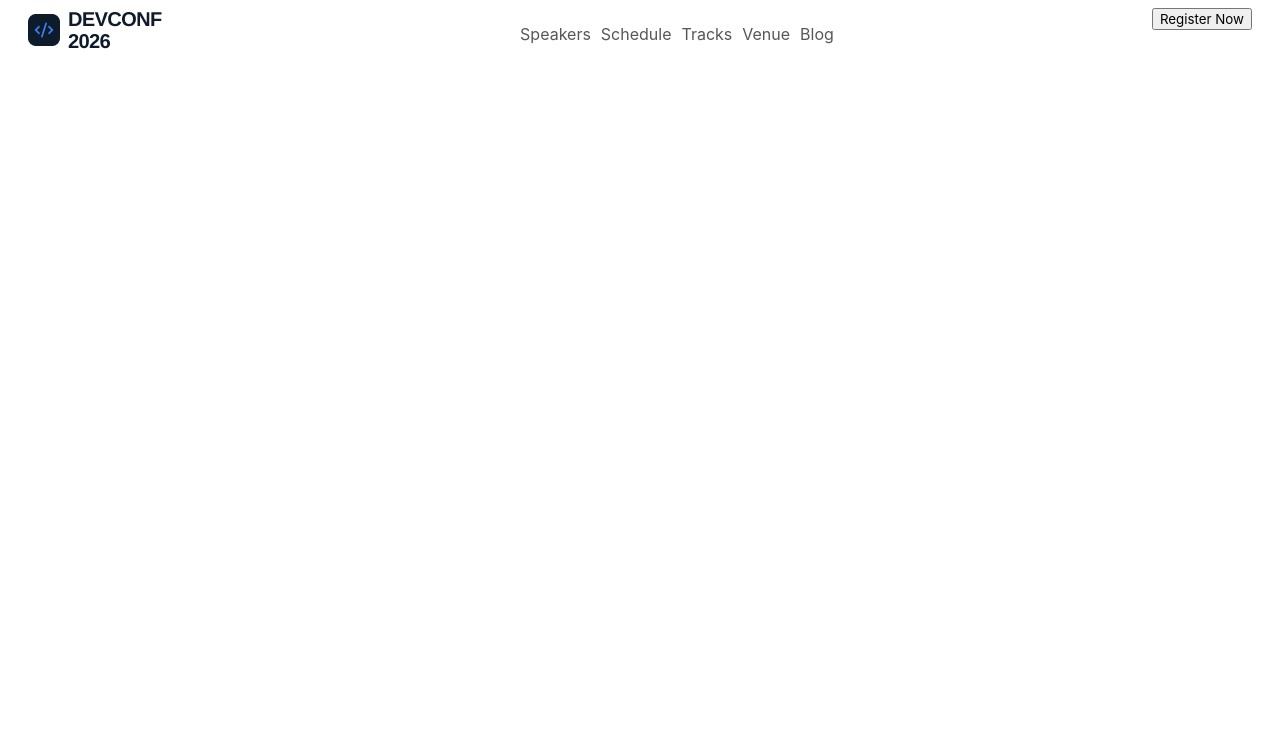
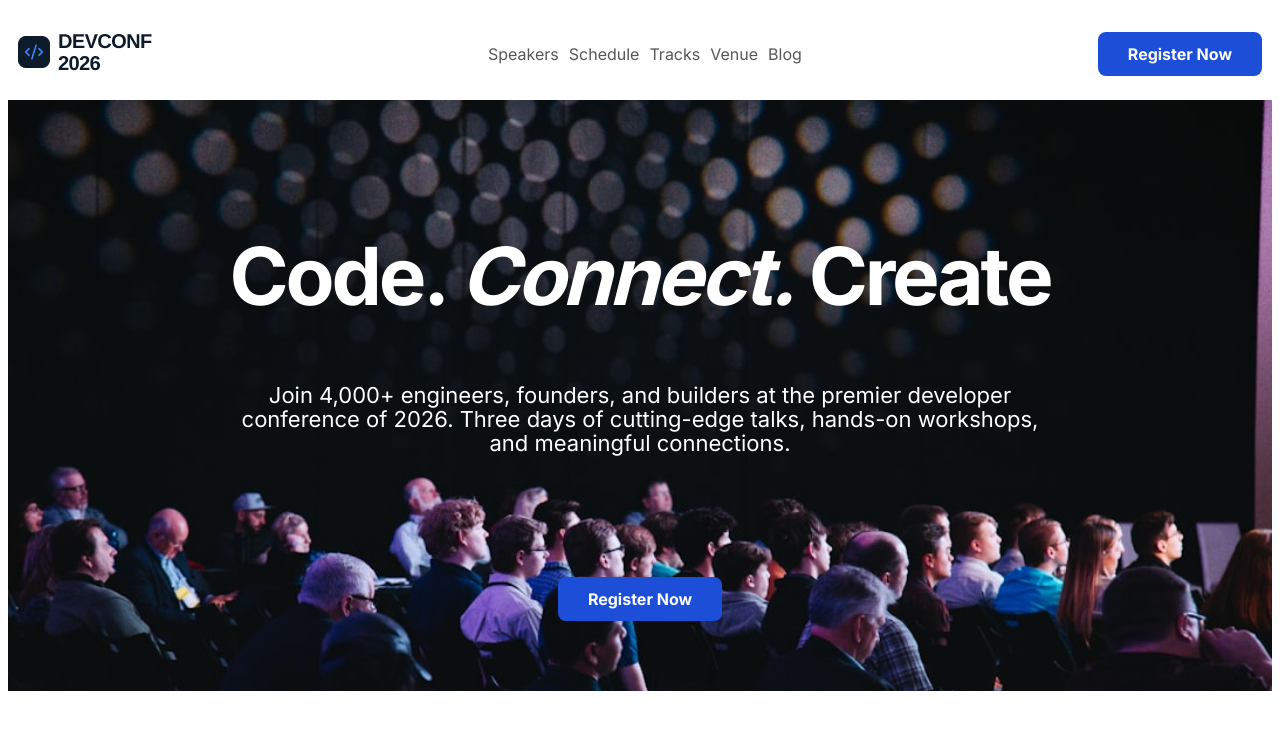
Before and after one commit to saiful2003s/assignment-01, a plain HTML site: page index.html in a window 1280 px wide. Drawn offline with Linux system fonts and the light colour scheme.

Commit message:
completed hero section

```diff
--- a/index.html
+++ b/index.html
@@ -5,7 +5,13 @@
     <meta charset="UTF-8">
     <meta name="viewport" content="width=device-width, initial-scale=1.0">
     <title>Home Page | Assignment 01</title>
-    <link rel="stylesheet" href="https://cdnjs.cloudflare.com/ajax/libs/font-awesome/7.0.1/css/all.min.css" integrity="sha512-2SwdPD6INVrV/lHTZbO2nodKhrnDdJK9/kg2XD1r9uGqPo1cUbujc+IYdlYdEErWNu69gVcYgdxlmVmzTWnetw==" crossorigin="anonymous" referrerpolicy="no-referrer" />
+    <link rel="stylesheet" href="https://cdnjs.cloudflare.com/ajax/libs/font-awesome/7.0.1/css/all.min.css"
+        integrity="sha512-2SwdPD6INVrV/lHTZbO2nodKhrnDdJK9/kg2XD1r9uGqPo1cUbujc+IYdlYdEErWNu69gVcYgdxlmVmzTWnetw=="
+        crossorigin="anonymous" referrerpolicy="no-referrer" />
+    <link rel="preconnect" href="https://fonts.googleapis.com">
+    <link rel="preconnect" href="https://fonts.gstatic.com" crossorigin>
+
+    <link href="https://fonts.googleapis.com/css2?family=Inter:wght@100..900&display=swap" rel="stylesheet">
     <link rel="stylesheet" href="./style.css">
 </head>
 
@@ -33,6 +39,18 @@
         </div>
     </nav>
 
+    <!-- hero section -->
+
+    <section class="hero-section">
+        <div class="container">
+            <h1>Code. <em>Connect.</em> Create</h1>
+            <p>Join 4,000+ engineers, founders, and builders at the premier developer <br> conference of 2026. Three days of
+                cutting-edge talks, hands-on workshops, <br> and meaningful connections.</p>
+
+            <button class="all-btn">Register Now</button>
+        </div>
+    </section>
+
 
 
 
--- a/style.css
+++ b/style.css
@@ -5,12 +5,26 @@
 .container{
     max-width: 1320px;
     margin: 0 auto;
-    padding: 0 20px;
+    padding: 20px 10px;
 }
+
+.all-btn{
+    background-color: #1D4ED8;
+    color: #FFFFFF;
+    padding: 10px 30px;
+    border: none;
+    border-radius: 8px;
+    font-size: 16px;
+    font-weight: bold;
+    line-height: 24px;
+}
+
+/* navbar section */
 
 .navbar-section .row{
     display: flex;
     justify-content: space-between;
+    align-items: center;
 }
 
 .navbar-section ul{
@@ -26,3 +40,30 @@
     font-size: 16px;
 
 }
+
+
+/* hero section  */
+
+.hero-section{
+    background: url(./img/banner.jpg);
+    background-repeat: no-repeat;
+    background-size: cover;
+    background-color: #7f7c7c;
+    color: #fff;
+    text-align: center;
+    padding: 50px 70px;
+    margin-bottom: 40px;
+}
+
+.hero-section h1{
+    font-size: 80px;
+    line-height: 80px;
+    letter-spacing: -3.2px;
+}
+
+.hero-section p{
+    font-size: 22px;
+    line-height: 24px;
+    color: #fff;
+    padding-bottom: 100px;
+}
```
Also changed, not shown: 1 other file.
